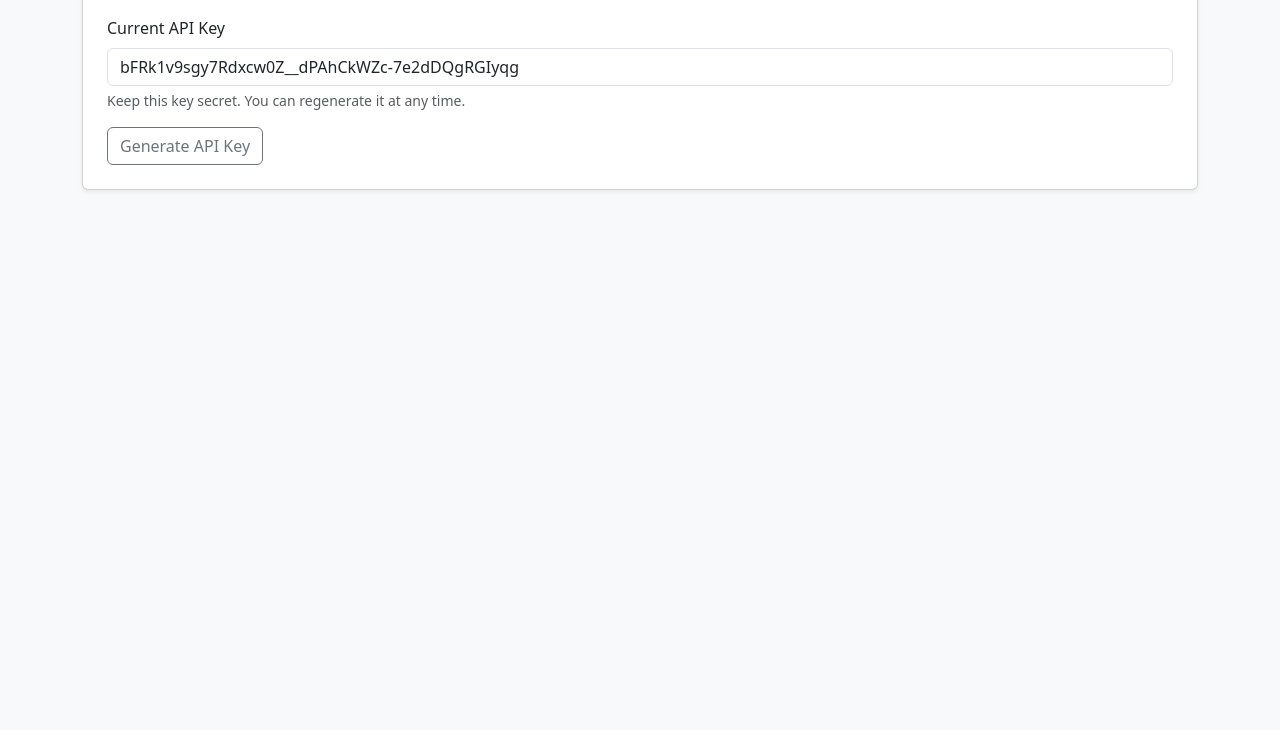
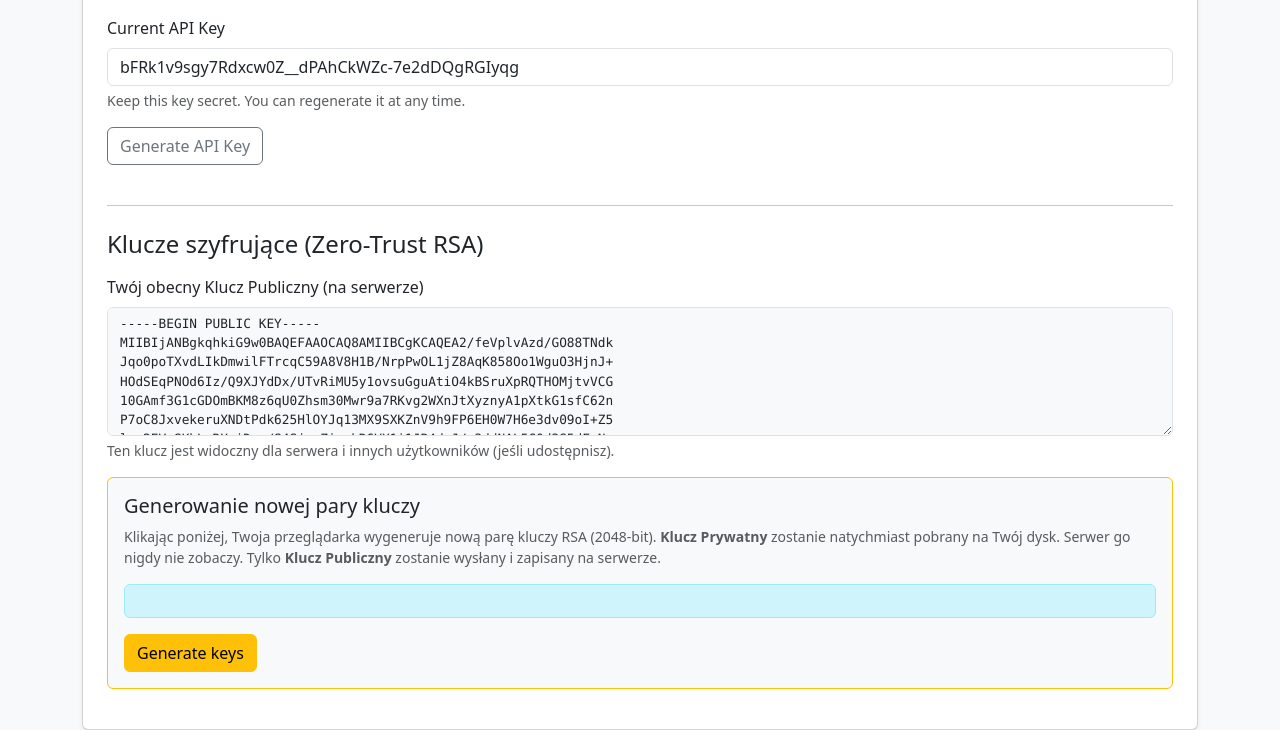
Before and after one commit to zasowo/komunikator, a Django app: page /profile/ in a window 1280 px wide. Shown: the part 431-1161 px from the top of the page. Before the commit the page ends 622 px from the top, so only its background shows below. Run offline with Django 5.2, Linux system fonts and the light colour scheme; a user stored in the database is signed in; data comes from the database, SQL or seed files in the repository; both versions use the stored data as it was after the commit.

Commit message:
Key generation
+ generating FULLY LOCALLY private key
+ generating and saving public key in db

```diff
--- /dev/null
+++ b/core/static/js/crypto_keygen.js
@@ -0,0 +1,112 @@
+document.addEventListener("DOMContentLoaded", () => {
+    const btnGenerate = document.getElementById("btn-generate-js");
+    const statusContainer = document.getElementById("js-status-container");
+    const statusText = document.getElementById("js-status-text");
+    const hiddenKeyStorage = document.getElementById("hidden-public-key-storage");
+    const finalForm = document.getElementById("form-submit-public-key");
+
+    if (!window.crypto || !window.crypto.subtle) {
+        alert("Your browser does not support the Web Crypto API. Keys cannot be generated securely.");
+        return;
+    }
+
+    btnGenerate.addEventListener("click", async () => {
+        try {
+            btnGenerate.disabled = true;
+            statusContainer.style.display = "flex";
+            statusText.textContent = "Generating a key pair...";
+
+            // ###########################################################################################
+            // # Generating keys with RSA-OAEP standart
+            // ###########################################################################################
+            const keyPair = await window.crypto.subtle.generateKey(
+                {
+                    name: "RSA-OAEP",
+                    modulusLength: 2048, //TODO need to add selection for further use lol
+                    publicExponent: new Uint8Array([1, 0, 1]),
+                    hash: "SHA-256",
+                },
+                true, // can export? (we need to save it)
+                ["encrypt", "decrypt"]
+            );
+
+            statusText.textContent = "Exporting the private key...";
+
+            // ###########################################################################################
+            // # Private key export: using PKCS#8 format. Saving PK to .pem
+            // ###########################################################################################
+            const privateKeyBuffer = await window.crypto.subtle.exportKey("pkcs8", keyPair.privateKey);
+            const privateKeyPEM = arrayBufferToPEM(privateKeyBuffer, "PRIVATE KEY");
+            const now = new Date();
+            const creationTime =
+                now.getFullYear() + "-" +
+                String(now.getMonth() + 1).padStart(2, "0") + "-" +
+                String(now.getDate()).padStart(2, "0") + "_" +
+                String(now.getHours()).padStart(2, "0") +
+                String(now.getMinutes()).padStart(2, "0") +
+                String(now.getSeconds()).padStart(2, "0");
+
+            downloadStringAsFile(privateKeyPEM, "PK_" + creationTime+ ".pem");
+            // ###########################################################################################
+
+            // ###########################################################################################
+            // # Public key export: using SPKI format. Sending key value to hiddenKeyStorage
+            // ###########################################################################################
+            statusText.textContent = "Sending the public key to the server...";
+
+            const publicKeyBuffer = await window.crypto.subtle.exportKey("spki", keyPair.publicKey);
+            const publicKeyPEM = arrayBufferToPEM(publicKeyBuffer, "PUBLIC KEY");
+
+            hiddenKeyStorage.value = publicKeyPEM;
+
+            // HARDCODED DELAY, FULLY PROFFESIOANL, TRUST ME
+            setTimeout(() => {
+                 finalForm.submit(); // <-- SERVER SUBMIT
+            }, 1000);
+            // ###########################################################################################
+
+        } catch (err) {
+            console.error(err);
+            statusText.textContent = "Error: " + err.message;
+            statusContainer.classList.remove("alert-info");
+            statusContainer.classList.add("alert-danger");
+            btnGenerate.disabled = false;
+        }
+    });
+
+    // ###########################################################################################
+    // # Converting binary data to Base64 and adding PEM headers
+    // ###########################################################################################
+    function arrayBufferToPEM(buffer, label) {
+        let binary = '';
+        const bytes = new Uint8Array(buffer);
+        const len = bytes.byteLength;
+        for (let i = 0; i < len; i++) {
+            binary += String.fromCharCode(bytes[i]);
+        }
+
+        const base64 = window.btoa(binary); // base64 convertion
+        const formattedBase64 = base64.match(/.{1,64}/g).join('\n'); // new line every 64 chars
+
+        return `-----BEGIN ${label}-----\n${formattedBase64}\n-----END ${label}-----`;
+    }
+    // ###########################################################################################
+
+    // ###########################################################################################
+    // # Creating temporary blob and link and allowing user to download PK
+    // ###########################################################################################
+    function downloadStringAsFile(content, filename) {
+        const blob = new Blob([content], { type: "application/x-pem-file" });
+        const url = URL.createObjectURL(blob);
+        const a = document.createElement("a");
+        a.href = url;
+        a.download = filename;
+        document.body.appendChild(a);
+        a.click();
+        setTimeout(() => {
+            document.body.removeChild(a);
+            window.URL.revokeObjectURL(url);
+        }, 0);
+    }
+    // ###########################################################################################
+});
--- a/core/templates/profile/profile_settings.html
+++ b/core/templates/profile/profile_settings.html
@@ -32,6 +32,7 @@
             <button type="submit" class="btn btn-primary">Save Changes</button>
         </form>
 
+        <!-- API -->
         <hr class="my-4" />
         <h4 class="mb-3">API Access</h4>
         <div class="mb-3">
@@ -44,6 +45,49 @@
             <input type="hidden" name="generate_api_key" value="1" />
             <button type="submit" class="btn btn-outline-secondary">Generate API Key</button>
         </form>
+        <p>
+        <!-- /API -->
+
+        <!-- RSA -->
+        <hr class="my-4" />
+        <h4 class="mb-3">Klucze szyfrujące (Zero-Trust RSA)</h4>
+
+        <div class="mb-3">
+            <label class="form-label">Twój obecny Klucz Publiczny (na serwerze)</label>
+            <textarea class="form-control font-monospace" rows="6" readonly style="font-size: 0.8em; background-color: #f8f9fa;">{{ user_public_key|default:'Brak wygenerowanego klucza.' }}</textarea>
+            <div class="form-text">Ten klucz jest widoczny dla serwera i innych użytkowników (jeśli udostępnisz).</div>
+        </div>
+
+        <div class="card bg-light border-warning mb-3">
+            <div class="card-body">
+                <h5 class="card-title">Generowanie nowej pary kluczy</h5>
+                <p class="card-text small text-muted">
+                    Klikając poniżej, Twoja przeglądarka wygeneruje nową parę kluczy RSA (2048-bit).
+                    <strong>Klucz Prywatny</strong> zostanie natychmiast pobrany na Twój dysk. Serwer go nigdy nie zobaczy.
+                    Tylko <strong>Klucz Publiczny</strong> zostanie wysłany i zapisany na serwerze.
+                </p>
+
+                <div id="js-status-container" style="display: none;" class="alert alert-info d-flex align-items-center">
+                    <!-- <div class="spinner-border spinner-border-sm text-primary me-2" role="status"></div> -->
+                    <span id="js-status-text"></span>
+                </div>
+
+                <button type="button" id="btn-generate-js" class="btn btn-warning">
+                    Generate keys
+                </button>
+            </div>
+        </div>
+
+        <form method="POST" id="form-submit-public-key" style="display: none;">
+            {% csrf_token %}
+            <input type="hidden" name="action_type" value="save_client_generated_key">
+            <textarea name="public_key_pem" id="hidden-public-key-storage"></textarea>
+        </form>
+
+        <script src="/static/js/crypto_keygen.js"></script>
+        <!-- /RSA -->
+
+
     </div>
 </div>
 </body>
--- a/core/views.py
+++ b/core/views.py
@@ -33,21 +33,33 @@ def profile_settings(request):
             user_settings.save()
             messages.success(request, 'A new API key has been generated.')
             return redirect('profile_settings')
-        else:
-            form = UserUpdateForm(request.POST, instance=request.user)
-            if form.is_valid():
-                form.save()
-                if user_settings.email != request.user.email:
-                    user_settings.email = request.user.email
-                    user_settings.save(update_fields=['email'])
-                messages.success(request, 'Your profile has been updated!')
-                return redirect('profile_settings')
+
+        if request.POST.get('action_type') == 'save_client_generated_key':
+            pem_data = request.POST.get('public_key_pem')
+            if pem_data and "-----BEGIN PUBLIC KEY-----" in pem_data:
+                user_settings.public_key = pem_data
+                user_settings.save()
+                messages.success(request, 'Success! Your new PUBLIC KEY has been saved on the server. Make sure you have kept the downloaded private key!')
+            else:
+                messages.error(request, 'Error: The server received an invalid public key format.')
+
+            return redirect('profile_settings')
+
+        form = UserUpdateForm(request.POST, instance=request.user)
+        if form.is_valid():
+            form.save()
+            if user_settings.email != request.user.email:
+                user_settings.email = request.user.email
+                user_settings.save(update_fields=['email'])
+            messages.success(request, 'Your profile has been updated!')
+            return redirect('profile_settings')
     else:
         form = UserUpdateForm(instance=request.user)
 
     context = {
         'form': form,
         'api_key': user_settings.api_key,
+        'user_public_key': user_settings.public_key,
     }
     return render(request, 'profile/profile_settings.html', context)
 
```
Also changed, not shown: db.sqlite3.
